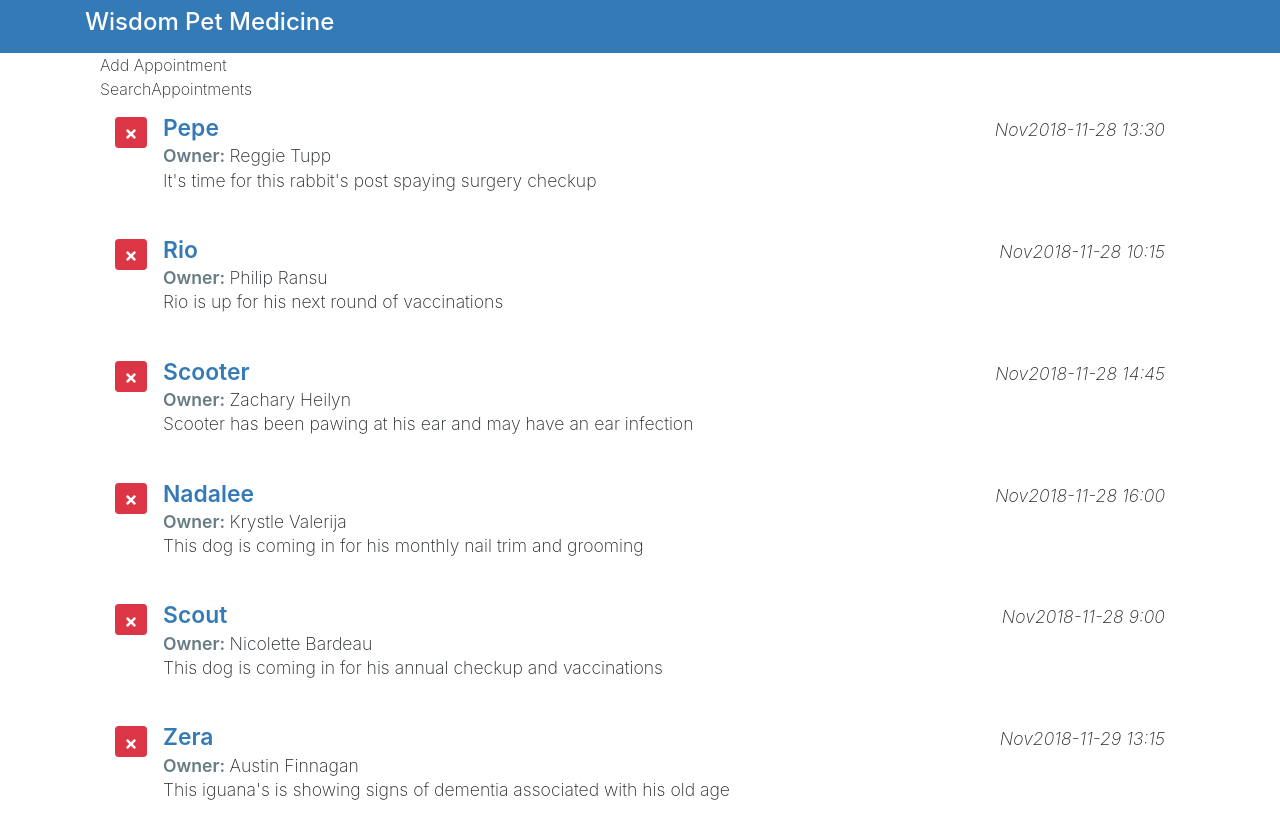
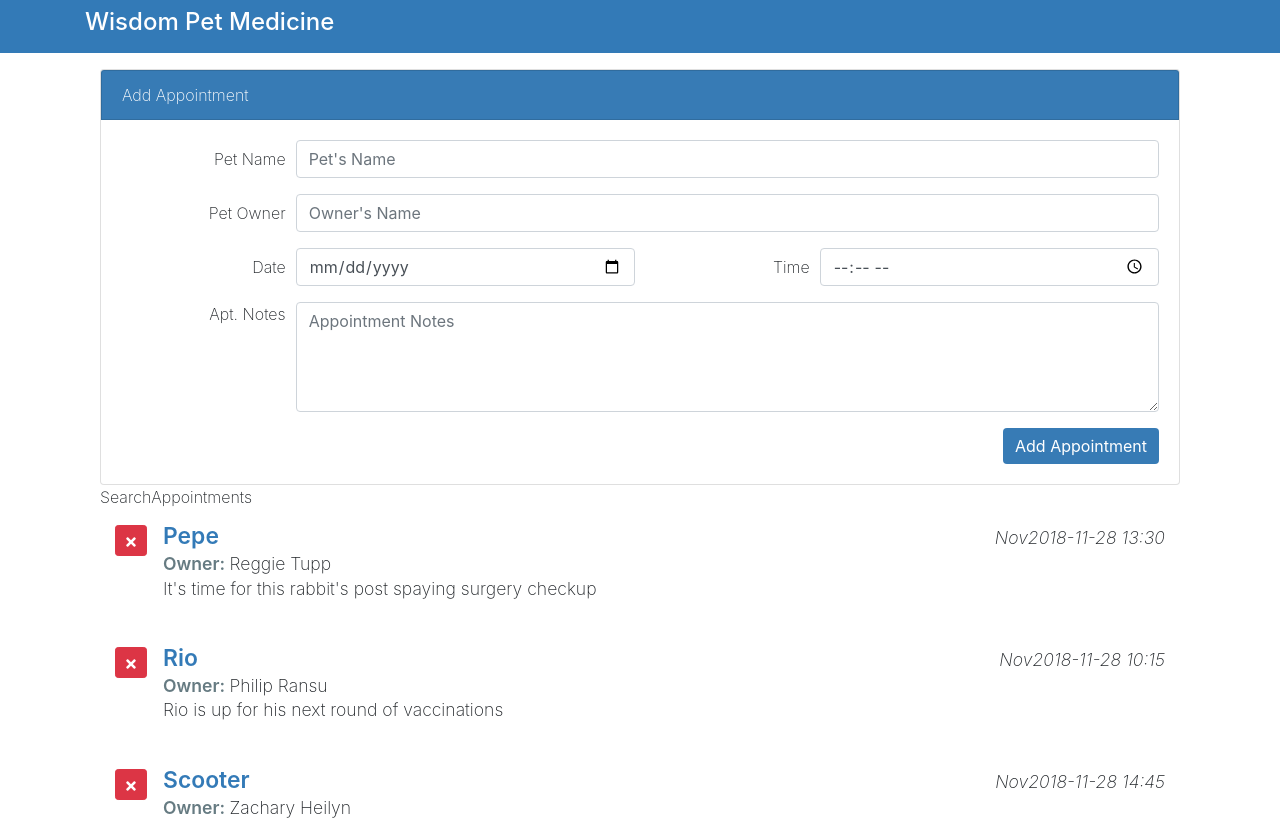
Before and after one commit to johnmorrisQADeveloper/005_react_hooks_user_interface, a React (Create React App) app: page / in a window 1280 px wide. Shown: the top 820 px of the page. Built offline with nearby package versions, Linux system fonts and the light colour scheme.

Commit message:
tracking form display

```diff
--- a/src/components/AddApointments.js
+++ b/src/components/AddApointments.js
@@ -1,9 +1,112 @@
 import React from 'react'
 
-const AddApointments = () => {
+const AddApointments = ({ formDisplay }) => {
   return (
-    <div>
-      Add Appointment
+    <div className={
+      'card textcenter mt-3 ' +
+      (formDisplay ? '' : 'add-appointment')
+    }
+    >
+      <div className="apt-addheading card-header bg-primary text-white">
+        Add Appointment
+    </div>
+
+      <div className="card-body">
+        <form id="aptForm" noValidate>
+          <div className="form-group form-row">
+            <label
+              className="col-md-2 col-form-label text-md-right"
+              htmlFor="petName"
+              readOnly
+            >
+              Pet Name
+          </label>
+            <div className="col-md-10">
+              <input
+                type="text"
+                className="form-control"
+                name="petName"
+                placeholder="Pet's Name"
+              />
+            </div>
+          </div>
+
+          <div className="form-group form-row">
+            <label
+              className="col-md-2 col-form-label text-md-right"
+              htmlFor="ownerName"
+            >
+              Pet Owner
+          </label>
+            <div className="col-md-10">
+              <input
+                type="text"
+                className="form-control"
+                name="ownerName"
+                placeholder="Owner's Name"
+              />
+            </div>
+          </div>
+
+          <div className="form-group form-row">
+            <label
+              className="col-md-2 col-form-label text-md-right"
+              htmlFor="aptDate"
+            >
+              Date
+          </label>
+            <div className="col-md-4">
+              <input
+                type="date"
+                className="form-control"
+                name="aptDate"
+                id="aptDate"
+              />
+            </div>
+            <label
+              className="col-md-2 col-form-label text-md-right"
+              htmlFor="aptTime"
+            >
+              Time
+          </label>
+            <div className="col-md-4">
+              <input
+                type="time"
+                className="form-control"
+                name="aptTime"
+                id="aptTime"
+              />
+            </div>
+          </div>
+
+          <div className="form-group form-row">
+            <label className="col-md-2 text-md-right" htmlFor="aptNotes">
+              Apt. Notes
+          </label>
+            <div className="col-md-10">
+              <textarea
+                className="form-control"
+                rows="4"
+                cols="50"
+                name="aptNotes"
+                id="aptNotes"
+                placeholder="Appointment Notes"
+              />
+            </div>
+          </div>
+
+          <div className="form-group form-row mb-0">
+            <div className="offset-md-2 col-md-10">
+              <button
+                type="submit"
+                className="btn btn-primary d-block ml-auto"
+              >
+                Add Appointment
+            </button>
+            </div>
+          </div>
+        </form>
+      </div>
     </div>
   )
 }
--- a/src/components/App.js
+++ b/src/components/App.js
@@ -8,6 +8,7 @@ import { without , findIndex} from "lodash"
 function App() {
   let [myAppointments, setMyAppointments] = useState([])
   let [lastIndex, setLastIndex] = useState(0)
+  let [formDisplay, setFormDisplay] = useState(true)
 
   const fetchData = () => {
     fetch('./data.json')
@@ -36,7 +37,7 @@ function App() {
         <div className="row">
           <div className="col-md-12 bg-white">
             <div className="container">
-              <AddApointments />
+              <AddApointments formDisplay={formDisplay}/>
               <SearchAppointments />
               <ListAppointments
                 myAppointments={myAppointments}
```
